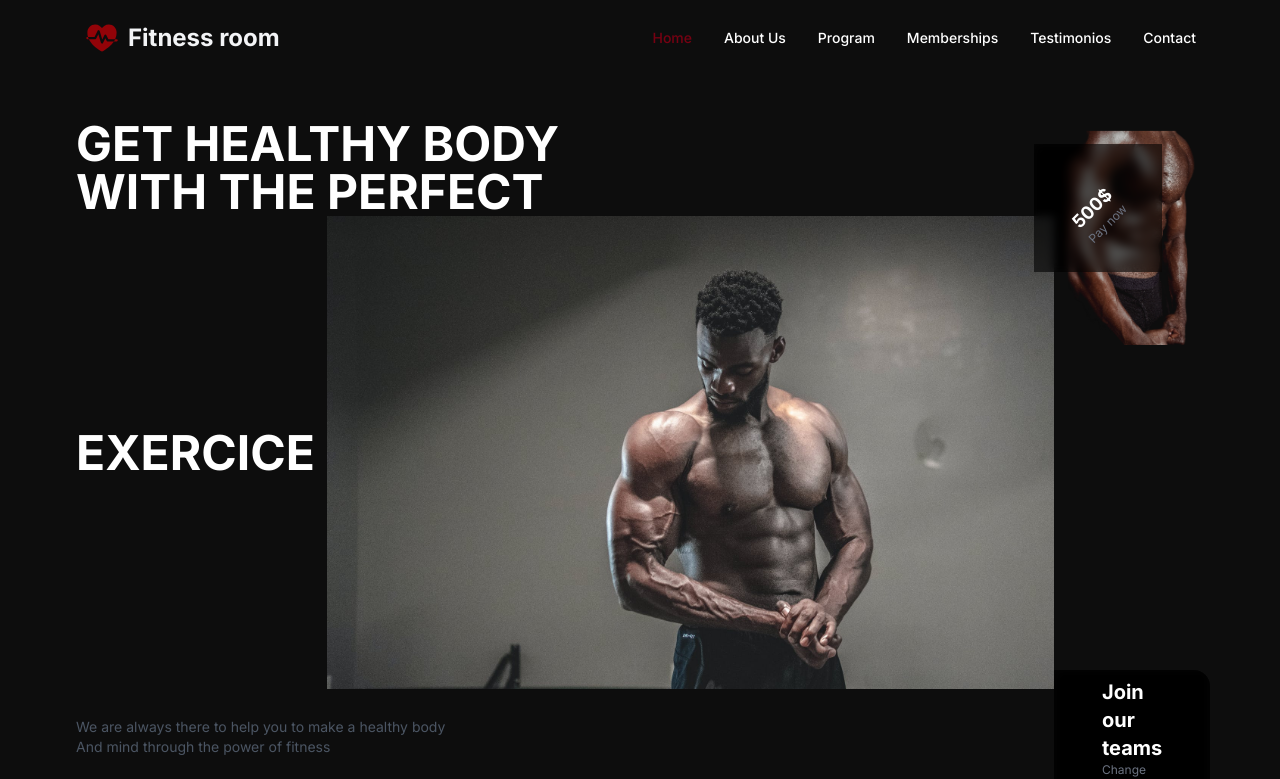
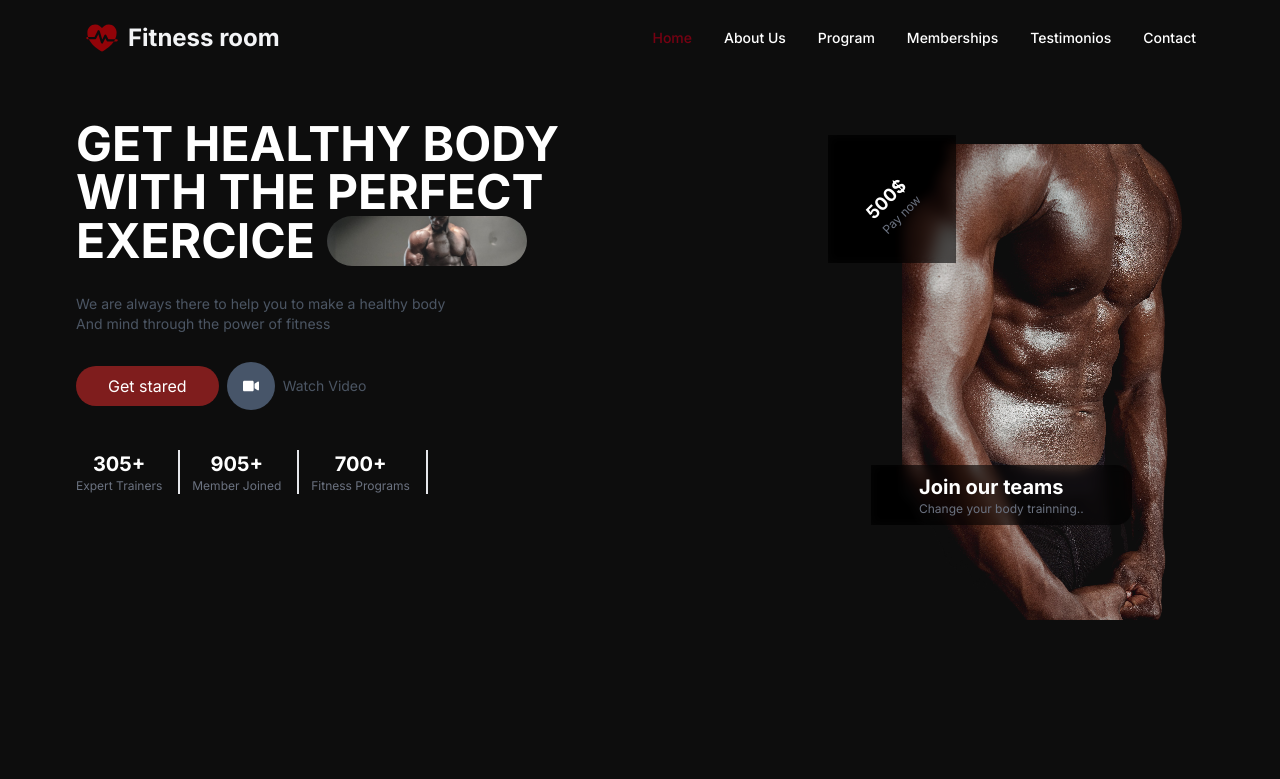
Before and after one commit to tchasinga/gym-rooms, a Next.js app: page / in a window 1280 px wide. Shown: the top 779 px of the page. Built offline with nearby package versions, Linux system fonts and the light colour scheme.

Commit message:
New code

```diff
--- a/src/app/globals.css
+++ b/src/app/globals.css
@@ -130,3 +130,11 @@ section:nth-child(1){
   height: 100%;
   object-fit: cover;
 }
+
+.myImgGet {
+  height: 50px;
+  width: 200px;
+  object-fit: cover;
+  border-radius: 100px;
+  transition: all 0.5s ease;
+}
```
